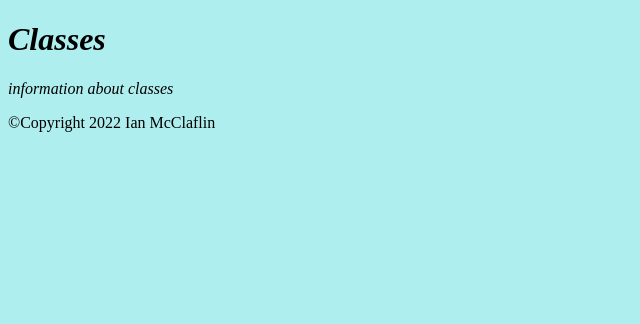
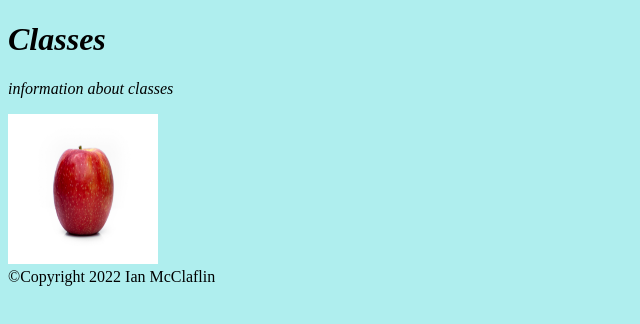
Before and after one commit to ianmcclaflin/FED1StudioProject, a plain HTML site: page WebApplication1/Classes.html in a window 1280 px wide. Shown: the whole page, without its empty margins (0-640 px from the left). Drawn offline with Linux system fonts and the light colour scheme.

Commit message:
formatted apple

```diff
--- a/WebApplication1/Classes.html
+++ b/WebApplication1/Classes.html
@@ -5,12 +5,14 @@
     <title></title>
 
     <link href="css/Stylesheet.css" rel="stylesheet" />
+
 </head>
 <body>
     <header>
 
         <h1>Classes</h1>
         <p>information about classes</p>
+        <img src="../images/amit-lahav-rxN2MRdFJVg-unsplash.jpg" alt="Apple Logo" height="150" width="150" />
 
     </header>
 
```
